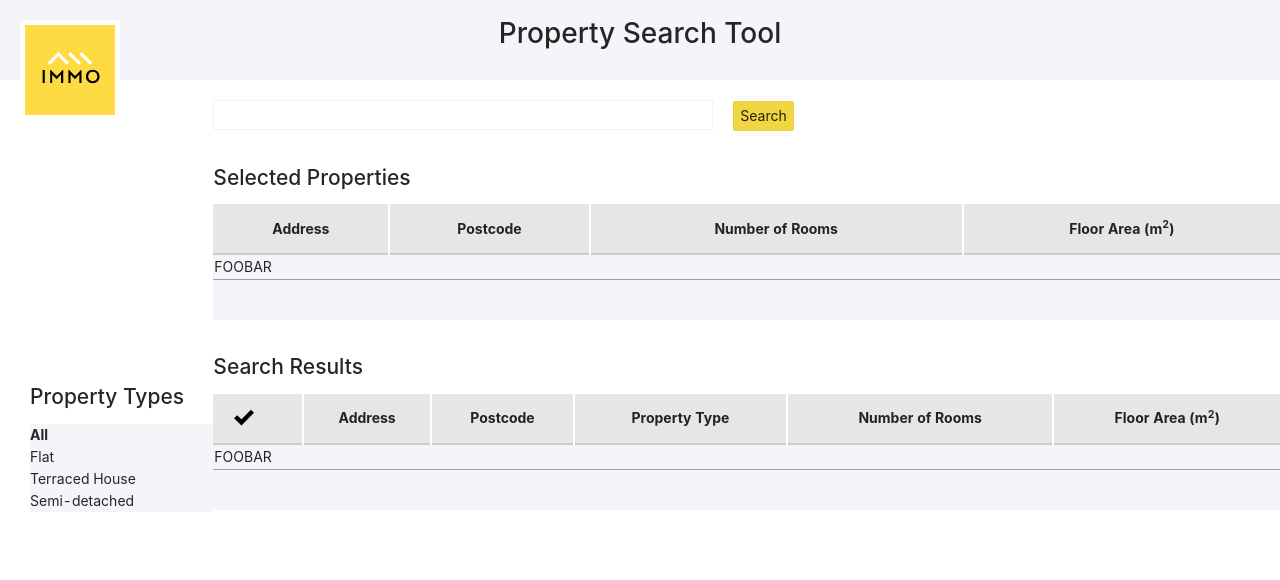
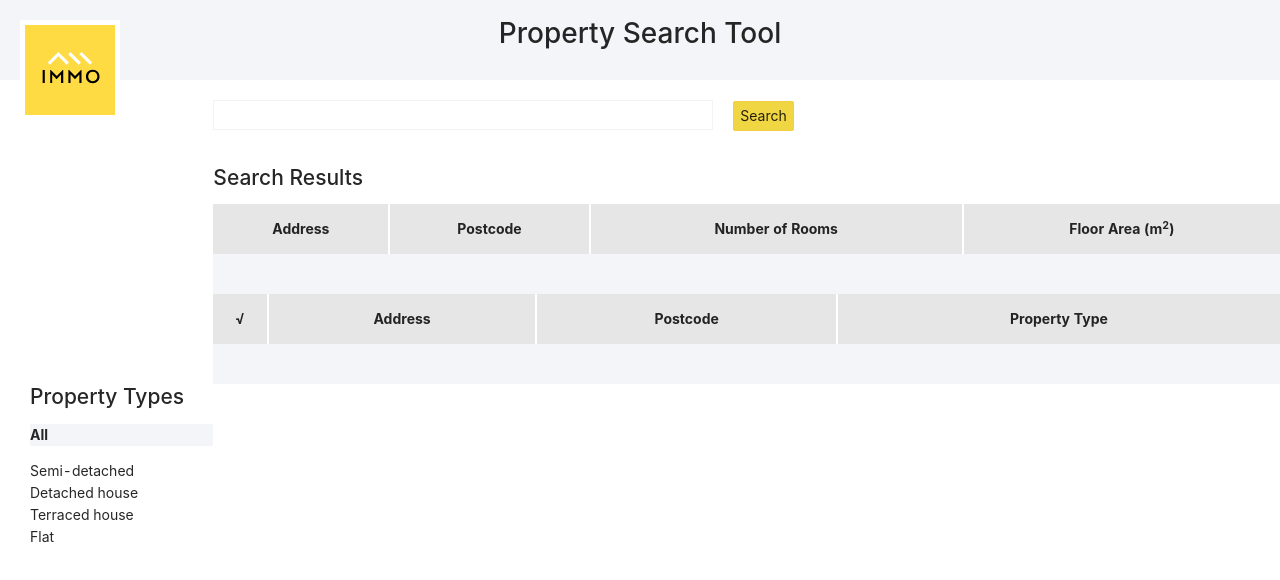
Before and after one commit to robcornelius/immo, a React (Create React App) app: page / in a window 1280 px wide. Shown: the top 580 px of the page. Built offline with nearby package versions, Linux system fonts and the light colour scheme.

Commit message:
moar goodness

```diff
--- a/src/App.tsx
+++ b/src/App.tsx
@@ -2,14 +2,15 @@ import React from "react";
 import "antd/dist/antd.css";
 import { Row, Col } from "antd";
 import PageHeader from "./header/PageHeader";
-import PropertyTypes from "./sidebar/PropertyTypes";
+import PropertyTypesComponent from "./sidebar/PropertyTypes";
 import SearchSection from "./search/SearchSection";
-import SelectedProperties from "./selectedProperties/SelectedProperties";
 import SearchResults from "./SearchResults/SearchResults";
 import SeaarchResultProvider from "./contexts/propertyType";
+import PropertyDetailsProvider from "./contexts/propertyDetails";
 function App() {
   return (
     <SeaarchResultProvider>
+      <PropertyDetailsProvider>
         <div className="App">
           <Row>
             <Col span={24}>
@@ -18,15 +19,15 @@ function App() {
           </Row>
           <Row>
             <Col span={4}>
-            <PropertyTypes />
+              <PropertyTypesComponent />
             </Col>
             <Col span={20}>
               <SearchSection />
-            <SelectedProperties />
               <SearchResults />
             </Col>
           </Row>
         </div>
+      </PropertyDetailsProvider>
     </SeaarchResultProvider>
   );
 }
--- a/src/SearchResults/SearchResults.tsx
+++ b/src/SearchResults/SearchResults.tsx
@@ -1,6 +1,6 @@
 import React from "react";
 import styled from "styled-components";
-import { SearchResultsTable } from "../tables/table";
+import { SearchResultsTable } from "../tables/SearchResultsTable";
 
 const SearchResultsWrapper = styled.section`
   margin-top: 30px;
--- a/src/api/api.js
+++ b/src/api/api.js
@@ -132,12 +132,9 @@ async function fetchProperties({ address, propertyType }) {
       (property) => property.propertyType === propertyType
     );
   }
-  debugger;
   const propertiesFilteredByAddress = propertiesFilteredByType.filter(
     (property) => property.address.toLowerCase().includes(address.toLowerCase())
   );
-  debugger;
-
   return {
     properties: propertiesFilteredByAddress.map(
       ({ id, address, postcode, propertyType }) => ({
--- /dev/null
+++ b/src/contexts/propertyDetails.tsx
@@ -0,0 +1,27 @@
+import React, { createContext, useState, ReactNode } from "react";
+
+type PropertyDetailProps = { children: ReactNode };
+
+type propertyDetailsType = {
+  address: string;
+  postcode: string;
+  numberOfRooms: number;
+  floorArea: number;
+};
+
+interface IPropertyTypeProps {
+  properties: propertyDetailsType[];
+  setProperties: (value: any) => void;
+}
+
+export const PropertyDetailsContext = createContext({} as IPropertyTypeProps);
+
+const PropertyDetailsProvider = ({ children }: PropertyDetailProps) => {
+  const [properties, setProperties] = useState([]);
+  return (
+    <PropertyDetailsContext.Provider value={{ properties, setProperties }}>
+      {children}
+    </PropertyDetailsContext.Provider>
+  );
+};
+export default PropertyDetailsProvider;
--- a/src/contexts/propertyType.tsx
+++ b/src/contexts/propertyType.tsx
@@ -2,39 +2,58 @@ import React, { createContext, useState, ReactNode } from "react";
 
 type PropertyTypeProps = { children: ReactNode };
 
-export enum PropertyTypeEnum {
-  all = "ALL",
-  flat = "flat",
-  terrace = "terraced",
-  semi = "semi-detached",
-}
-type SearchResultsType = {
+type addressType = {
   address: string;
   postcode: string;
   propertyType: string;
-  numberOfRooms: number;
-  floorArea: number;
+  id: string;
+};
+type SearchResultsType = {
+  address: addressType[];
 };
 
+export type PropertyTypesType = {
+  label: string;
+  value: string;
+};
+type propertyDetailsType = {
+  value: {
+    property: {
+      address: string;
+      postcode: string;
+      numberOfRooms: number;
+      floorArea: number;
+      id: string;
+    };
+  };
+};
 interface IPropertyTypeProps {
   searchResults: SearchResultsType;
-  setSearchResults: (value: SearchResultsType) => void;
-  propertyType: string;
-  setPropertyType: (value: PropertyTypeEnum) => void;
+  setSearchResults: (value: any) => void;
+  propertyType: any;
+  setPropertyType: (value: any) => void;
+  propertyDetails: propertyDetailsType[];
+  setPropertyDetails: (value: any) => void;
 }
 
 export const SearchResultsContext = createContext({} as IPropertyTypeProps);
 
 const SeaarchResultProvider = ({ children }: PropertyTypeProps) => {
-  const [searchResults, setSearchResults] = useState<SearchResultsType>(
-    {} as SearchResultsType
-  );
-  const [propertyType, setPropertyType] = useState<string>(
-    PropertyTypeEnum.all
+  const [searchResults, setSearchResults] = useState({} as SearchResultsType);
+  const [propertyType, setPropertyType] = useState(undefined);
+  const [propertyDetails, setPropertyDetails] = useState(
+    [] as propertyDetailsType[]
   );
   return (
     <SearchResultsContext.Provider
-      value={{ searchResults, setSearchResults, propertyType, setPropertyType }}
+      value={{
+        searchResults,
+        setSearchResults,
+        propertyType,
+        setPropertyType,
+        propertyDetails,
+        setPropertyDetails,
+      }}
     >
       {children}
     </SearchResultsContext.Provider>
--- a/src/selectedProperties/SelectedProperties.tsx
+++ /dev/null
@@ -1,18 +0,0 @@
-import React from "react";
-import styled from "styled-components";
-import { SelectedPropertiesTable } from "../tables/table";
-
-const SelectedPropertiesSection = styled.section`
-  margin-top: 30px;
-`;
-
-const SelectedProperties: React.FC = () => {
-  return (
-    <SelectedPropertiesSection>
-      <h2>Selected Properties</h2>
-      <SelectedPropertiesTable />
-    </SelectedPropertiesSection>
-  );
-};
-
-export default SelectedProperties;
--- a/src/sidebar/PropertyTypes.tsx
+++ b/src/sidebar/PropertyTypes.tsx
@@ -1,7 +1,7 @@
-import React, { useState } from "react";
+import React, { useEffect, useState } from "react";
 import styled from "styled-components";
-import { PropertyTypeEnum } from "../contexts/propertyType";
 import useSearchResults from "../hooks/SearchResultsHook";
+import { getAvailablePropertyTypes } from "../api/api";
 
 const PropertyTypesSection = styled.section`
   margin-left: 30px;
@@ -12,9 +12,11 @@ const PropertyList = styled.ul`
   list-style-type: none;
   padding-left: 0;
   background: #f4f5f9;
-  li {
-    margin-left: 0;
-  }
+`;
+
+const PropertyListLi = styled.li`
+  list-style-type: none;
+  margin-left: 0;
 `;
 
 const switchPropertyTypes = (e: React.MouseEvent<HTMLElement>) => {
@@ -25,27 +27,54 @@ const switchPropertyTypes = (e: React.MouseEvent<HTMLElement>) => {
   e.currentTarget.style.fontWeight = "bold";
 };
 
-const PropertyTypes: React.FC = () => {
+type DifferentPropertyTypes = {
+  label: string;
+  value: string;
+};
+
+const PropertyTypesComponent: React.FC = () => {
   const { setPropertyType } = useSearchResults();
-
+  const [propertyTypes, setPropertyTypes] =
+    useState<DifferentPropertyTypes[]>();
   const handlePropertyTypeChange = (e: React.MouseEvent<HTMLElement>) => {
     e.preventDefault();
     switchPropertyTypes(e);
-    setPropertyType(e.currentTarget.innerHTML as PropertyTypeEnum);
+    setPropertyType(
+      e.currentTarget.getAttribute("data-value") !== "all"
+        ? e.currentTarget.getAttribute("data-value")
+        : undefined
+    );
   };
 
+  useEffect(() => {
+    getAvailablePropertyTypes().then((res) => {
+      setPropertyTypes(res.propertyTypes);
+    });
+  }, []);
   return (
     <PropertyTypesSection>
       <h2>Property Types</h2>
       <PropertyList className="propertyList">
-        <li onClick={handlePropertyTypeChange} style={{ fontWeight: "bold" }}>
+        <PropertyListLi
+          data-value="all"
+          onClick={handlePropertyTypeChange}
+          style={{ fontWeight: "bold" }}
+        >
           All
-        </li>
-        <li onClick={handlePropertyTypeChange}>Flat</li>
-        <li onClick={handlePropertyTypeChange}>Terraced House</li>
-        <li onClick={handlePropertyTypeChange}>Semi-detached</li>
+        </PropertyListLi>
       </PropertyList>
+      {propertyTypes?.map((type, i) => {
+        return (
+          <PropertyListLi
+            key={i}
+            data-value={type.value}
+            onClick={handlePropertyTypeChange}
+          >
+            {type.label}
+          </PropertyListLi>
+        );
+      })}
     </PropertyTypesSection>
   );
 };
-export default PropertyTypes;
+export default PropertyTypesComponent;
--- /dev/null
+++ b/src/tables/SearchResultsTable.tsx
@@ -0,0 +1,130 @@
+import React, { useEffect, useState } from "react";
+import styled from "styled-components";
+import useSearchResults from "../hooks/SearchResultsHook";
+import { fetchPropertyDetails } from "../api/api";
+
+const StyledTableContainer = styled.div`
+  width: 100%;
+  background-color: #f4f5f9;
+  padding: 0 0 40px 0;
+`;
+const StyledTable = styled.table`
+  width: 100%;
+  background-color: #f4f5f9;
+  thead {
+    background: #fff;
+  }
+  thead th {
+    align: center;
+    font-weight: bold;
+    height: 50px;
+    background: #e6e6e6;
+  }
+  thead th:not(:last-child) {
+    border-right: 2px solid #fff;
+  }
+  tbody {
+    border-top: 2px solid #cacacf;
+  }
+  tbody tr {
+    border-bottom: 1px solid #9f9fa6;
+  }
+`;
+
+const tempArray: any[] = [];
+export const SearchResultsTable: React.FC = () => {
+  const { propertyDetails, setPropertyDetails, searchResults } =
+    useSearchResults();
+  const [promiseArray, setPromiseArray] = useState<any>([]);
+  const handleGetMoreDetails = async (
+    event: React.ChangeEvent<HTMLInputElement>
+  ) => {
+    const targetVal = event.target.value;
+    if (tempArray.length === 0) {
+      tempArray.push(await fetchPropertyDetails(targetVal));
+    } else if (tempArray.length > 0) {
+      const index = tempArray
+        .map(function (e) {
+          return e.property.id;
+        })
+        .indexOf(targetVal);
+      if (index < 0) {
+        tempArray.push(await fetchPropertyDetails(targetVal));
+      } else {
+        tempArray.slice(index, 1);
+      }
+    }
+    setPromiseArray([]);
+    await setPromiseArray(tempArray);
+  };
+
+  useEffect(() => {
+    console.log("promiseArray", promiseArray);
+    Promise.allSettled(promiseArray)
+      .then((res) => setPropertyDetails(res))
+      .catch((error) => console.error(error));
+  }, [promiseArray]);
+  return (
+    <>
+      <StyledTableContainer>
+        <StyledTable>
+          <thead>
+            <tr>
+              <th>Address</th>
+              <th>Postcode</th>
+              <th>Number of Rooms</th>
+              <th>
+                Floor Area (m<sup>2</sup>)
+              </th>
+            </tr>
+          </thead>
+          <tbody>
+            {propertyDetails.length > 0 &&
+              propertyDetails.map((details, i) => {
+                return (
+                  <tr key={i}>
+                    <td>{details.value.property.address}</td>
+                    <td>{details.value.property.postcode}</td>
+                    <td>{details.value.property.numberOfRooms}</td>
+                    <td>{details.value.property.floorArea}</td>
+                  </tr>
+                );
+              })}
+          </tbody>
+        </StyledTable>
+      </StyledTableContainer>
+      <StyledTableContainer>
+        <StyledTable>
+          <thead>
+            <tr>
+              <th>√</th>
+              <th>Address</th>
+              <th>Postcode</th>
+              <th>Property Type</th>
+            </tr>
+          </thead>
+          <tbody>
+            {Array.isArray(searchResults) &&
+              searchResults.map((address, i) => {
+                return (
+                  <tr key={i}>
+                    <td>
+                      <input
+                        type="checkbox"
+                        value={address.id}
+                        onChange={handleGetMoreDetails}
+                      />
+                    </td>
+                    <td>{address.address}</td>
+                    <td>{address.postcode}</td>
+                    <td>{address.propertyType}</td>
+                  </tr>
+                );
+              })}
+          </tbody>
+        </StyledTable>
+      </StyledTableContainer>
+    </>
+  );
+};
+export default SearchResultsTable;
--- a/src/tables/table.tsx
+++ /dev/null
@@ -1,93 +0,0 @@
-import React from "react";
-import styled from "styled-components";
-import tick from "./img/iconmonstr-check-mark-1.svg";
-import useSearchResults from "../hooks/SearchResultsHook";
-
-const StyledTableContainer = styled.div`
-  width: 100%;
-  background-color: #f4f5f9;
-  padding: 0 0 40px 0;
-`;
-const StyledTable = styled.table`
-  width: 100%;
-  background-color: #f4f5f9;
-  thead {
-    background: #fff;
-  }
-  thead th {
-    align: center;
-    font-weight: bold;
-    height: 50px;
-    background: #e6e6e6;
-  }
-  thead th:not(:last-child) {
-    border-right: 2px solid #fff;
-  }
-  tbody {
-    border-top: 2px solid #cacacf;
-  }
-  tbody tr {
-    border-bottom: 1px solid #9f9fa6;
-  }
-`;
-const Tick = styled.div`
-  background: url(${tick}) 0 0 no-repeat;
-  background-size: 20px 20px;
-  width: 20px;
-  height: 20px;
-  margin-left: 20px;
-`;
-
-export const SearchResultsTable: React.FC = () => {
-  const { searchResults, propertyType } = useSearchResults();
-
-  return (
-    <StyledTableContainer>
-      <StyledTable>
-        <thead>
-          <tr>
-            <th>
-              <Tick />
-            </th>
-            <th>Address</th>
-            <th>Postcode</th>
-            <th>Property Type</th>
-            <th>Number of Rooms</th>
-            <th>
-              Floor Area (m<sup>2</sup>)
-            </th>
-          </tr>
-        </thead>
-        <tbody>
-          <tr>
-            <td colSpan={6}>FOOBAR</td>
-          </tr>
-        </tbody>
-      </StyledTable>
-    </StyledTableContainer>
-  );
-};
-
-export const SelectedPropertiesTable: React.FC = () => {
-  return (
-    <StyledTableContainer>
-      <StyledTable>
-        <thead>
-          <tr>
-            <th>Address</th>
-            <th>Postcode</th>
-            <th>Number of Rooms</th>
-            <th>
-              Floor Area (m<sup>2</sup>)
-            </th>
-          </tr>
-        </thead>
-        <tbody>
-          <tr>
-            <td colSpan={4}>FOOBAR</td>
-          </tr>
-        </tbody>
-      </StyledTable>
-    </StyledTableContainer>
-  );
-};
```
Also changed, not shown: src/hooks/PropertyDetailHook.ts (added, +11 -0 lines), src/search/SearchSection.tsx (+5 -16 lines), src/tables/img/iconmonstr-check-mark-1.svg (deleted). Lines whose indentation alone changed are shown as unchanged.
